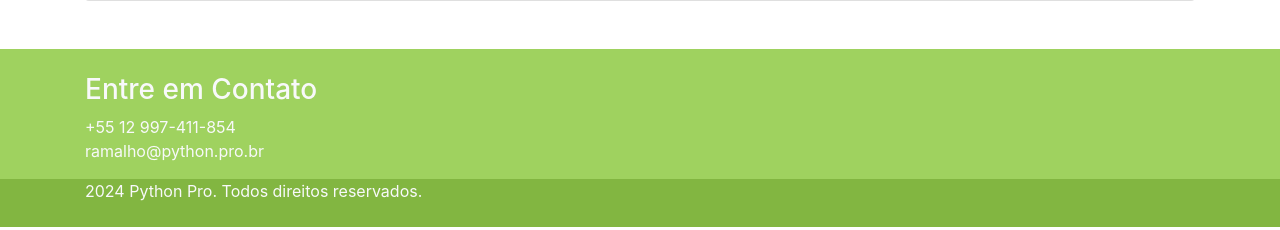
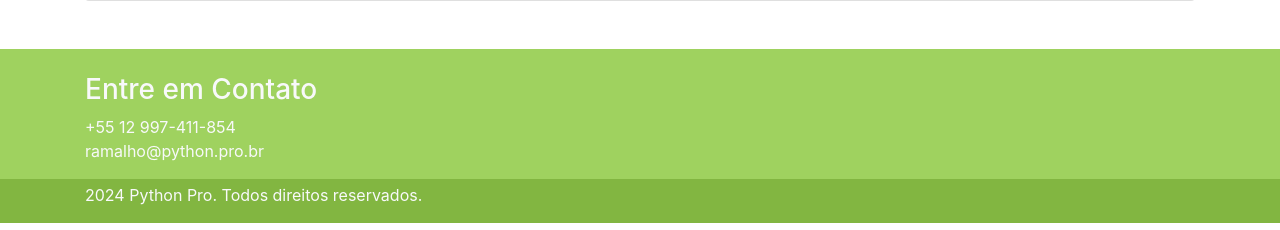
Before and after one commit to gabrielwp87/curso-django, a Django app: page / in a window 1280 px wide. Shown: the part 570-800 px from the top of the page. Run offline with Django 5.2, Linux system fonts and the light colour scheme; some libraries are stand-ins or nearby versions.

Commit message:
Criada landing page
close #3

```diff
--- a/pypro/base/templates/home.html
+++ b/pypro/base/templates/home.html
@@ -92,7 +92,7 @@
             </div>
         </div>
     </div>
-	  <div class="rights pb-4">
+	  <div class="rights pb-3 pt-1">
 		  <div class="container">
 			  <div class="row">
 				  <div class="col">
```
